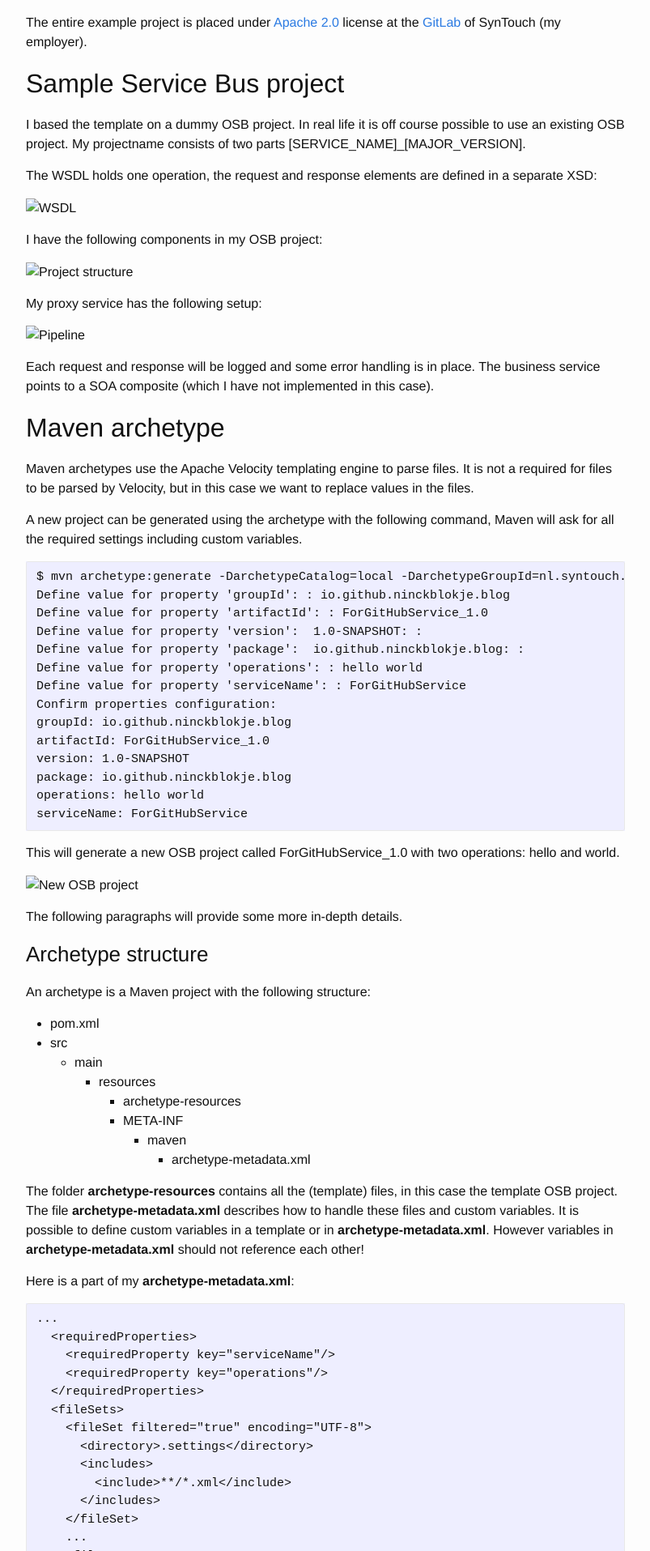
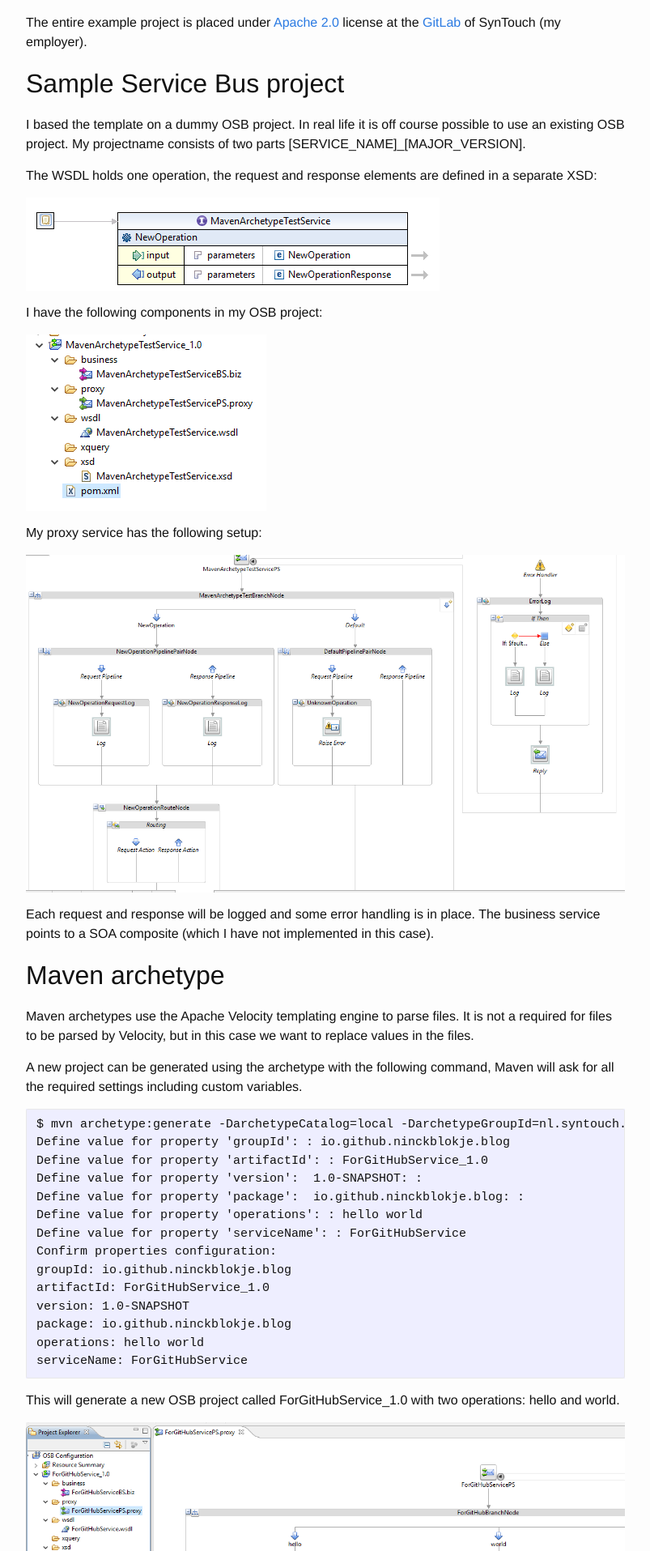
Before and after one commit to ninckblokje/ninckblokje.github.io, a Jekyll site: the page built from _posts/2016-02-09-osb-11g-archetype.md, in a window 1280 px wide. Shown: the part 460-2375 px from the top of the page at 81% size, without its empty margins (238-1041 px from the left). Built offline with Jekyll 4.4.1, drawn with Linux system fonts in a browser that asks for light colours.

Commit message:
Now using the correct date in the image links...

```diff
--- a/_posts/2016-02-09-osb-11g-archetype.md
+++ b/_posts/2016-02-09-osb-11g-archetype.md
@@ -19,15 +19,15 @@ I based the template on a dummy OSB project. In real life it is off course possi
 
 The WSDL holds one operation, the request and response elements are defined in a separate XSD:
 
-![WSDL]({{ site.github.url }}/assets/2016-02-12-osb-11g-archetype/wsdl.png)
+![WSDL]({{ site.github.url }}/assets/2016-02-09-osb-11g-archetype/wsdl.png)
 
 I have the following components in my OSB project:
 
-![Project structure]({{ site.github.url }}/assets/2016-02-12-osb-11g-archetype/project_structure.png)
+![Project structure]({{ site.github.url }}/assets/2016-02-09-osb-11g-archetype/project_structure.png)
 
 My proxy service has the following setup:
 
-![Pipeline]({{ site.github.url }}/assets/2016-02-12-osb-11g-archetype/pipeline.png)
+![Pipeline]({{ site.github.url }}/assets/2016-02-09-osb-11g-archetype/pipeline.png)
 
 Each request and response will be logged and some error handling is in place. The business service points to a SOA composite (which I have not implemented in this case).
 
@@ -53,7 +53,7 @@ A new project can be generated using the archetype with the following command, M
 
 This will generate a new OSB project called ForGitHubService_1.0 with two operations: hello and world.
 
-![New OSB project]({{ site.github.url }}/assets/2016-02-12-osb-11g-archetype/new_project.png)
+![New OSB project]({{ site.github.url }}/assets/2016-02-09-osb-11g-archetype/new_project.png)
 
 The following paragraphs will provide some more in-depth details.
 
```
